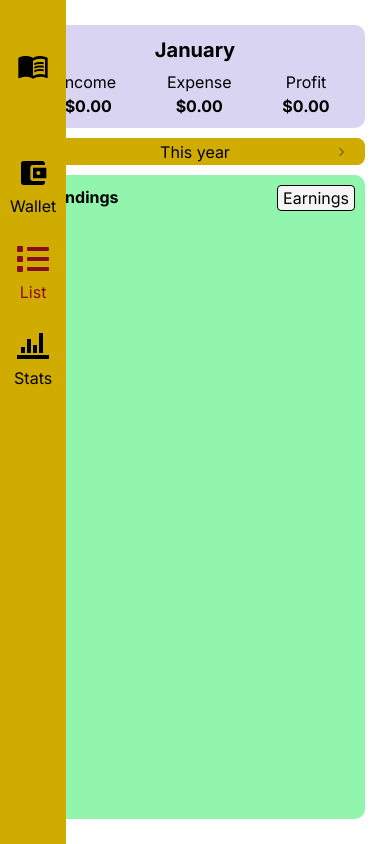
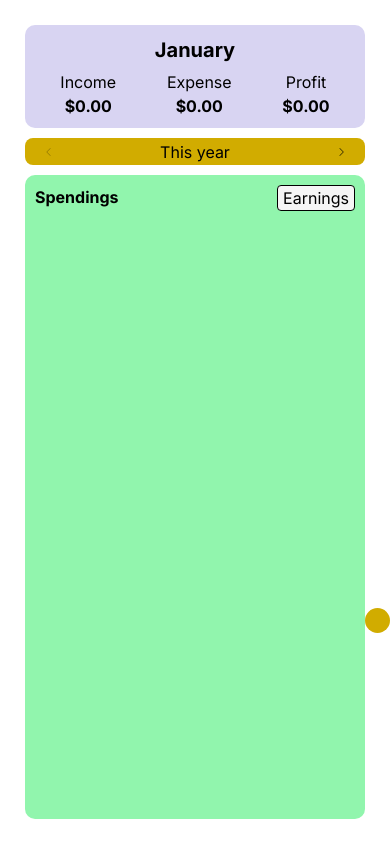
Before and after one commit to eimuciu/cash-tracker, a Next.js app: page /list in a window 390 px wide. Built offline with nearby package versions, Linux system fonts and the light colour scheme.

Commit message:
togglenavbar dot container

```diff
--- a/src/app/components/layoutWrapper/index.tsx
+++ b/src/app/components/layoutWrapper/index.tsx
@@ -13,6 +13,7 @@ interface Props {
 export default function LayoutWrapper({ children }: Props) {
   // const [elementWidth, setElementWidht] = React.useState<number>(0);
   const elRef = React.useRef<HTMLDivElement>(null);
+  const [navbarStatus, setNavbarStatus] = React.useState<boolean>(false);
 
   const pathname = usePathname();
   const restrictedPaths = ['/account', '/settings'];
@@ -24,14 +25,24 @@ export default function LayoutWrapper({ children }: Props) {
   //   }
   // }, []);
 
-  // md:hidden
+  const toggleNavbar = () => {
+    setNavbarStatus(!navbarStatus);
+  };
 
   return (
     <div className="flex">
       <div
+        onClick={toggleNavbar}
+        className="w-[25px] h-[25px] bg-[#D1AC00] fixed rounded-[50%] right-0 bottom-[25%] hidden md:block"
+      ></div>
+      <div
         ref={elRef}
         style={{ zIndex: 2 }}
-        className="py-[50px] px-[10px] bg-[#D1AC00] min-h-screen fixed"
+        className={
+          'py-[50px] px-[10px] bg-[#D1AC00] min-h-screen fixed ' +
+          ' ' +
+          `${navbarStatus ? 'md:block' : 'md:hidden'}`
+        }
       >
         <NavBar />
       </div>
```
